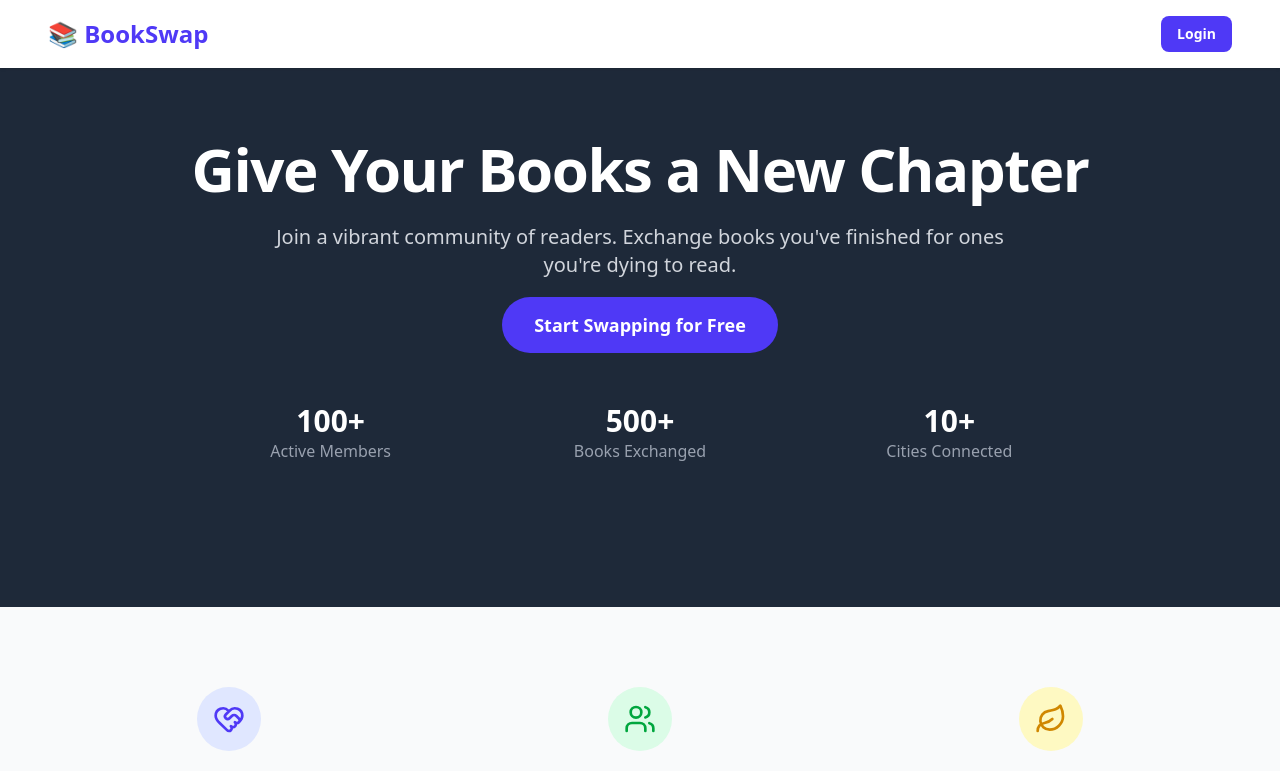
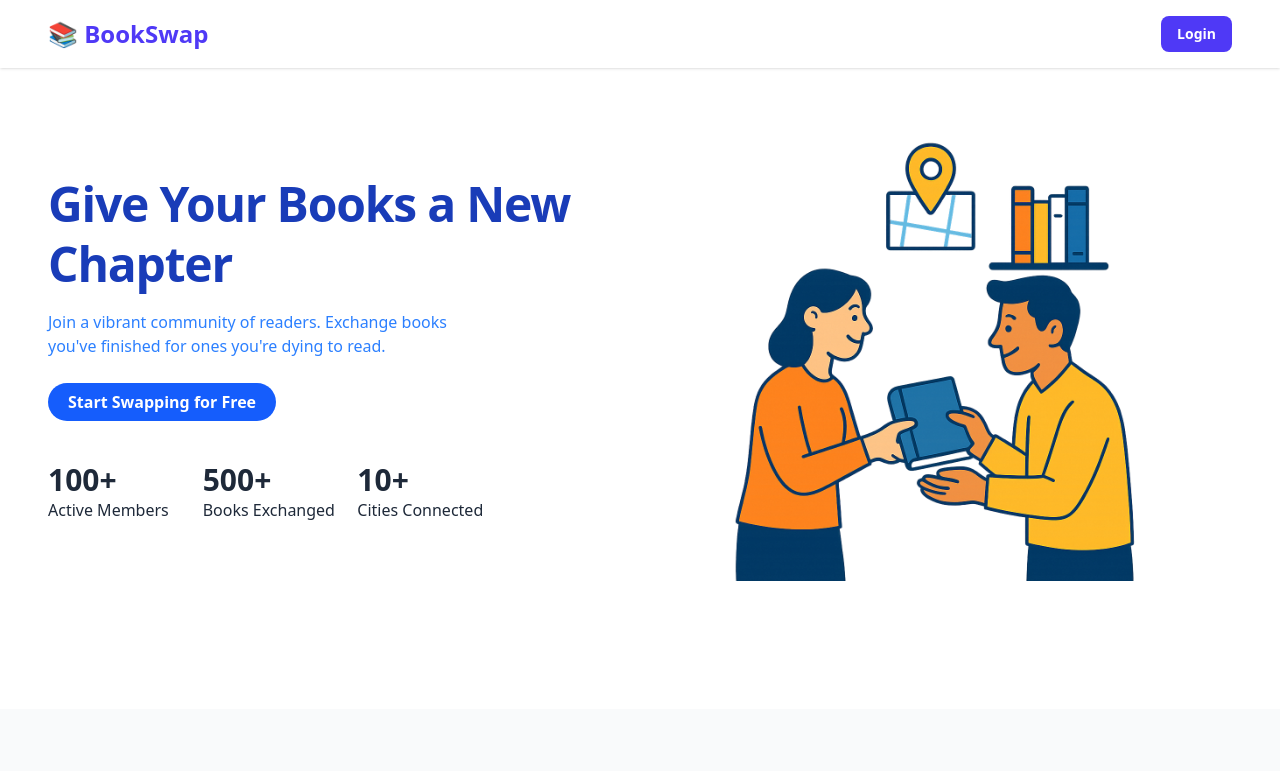
Before and after one commit to NavvAbhishek/bookswap, a React (Vite) app in the folder bookswap-frontend/: page / in a window 1280 px wide. Shown: the top 771 px of the page. Built offline with nearby package versions, Linux system fonts and the light colour scheme.

Commit message:
update hero section

```diff
--- a/bookswap-frontend/package.json
+++ b/bookswap-frontend/package.json
@@ -30,7 +30,7 @@
     "eslint-plugin-react-refresh": "^0.4.19",
     "globals": "^16.0.0",
     "postcss": "^8.5.6",
-    "tailwindcss": "^4.1.10",
+    "tailwindcss": "^4.1.11",
     "vite": "^6.3.5"
   }
 }
--- a/bookswap-frontend/src/pages/HomePage.jsx
+++ b/bookswap-frontend/src/pages/HomePage.jsx
@@ -1,5 +1,6 @@
 import React from "react";
 import { Link } from "react-router-dom";
+import heroImg from "../assets/hero.png";
 
 // Icons from lucide-react
 import {
@@ -114,39 +115,54 @@ const HomePage = () => {
   return (
     <div className="bg-white">
       {/* 1. Hero Section */}
-      <div className="relative pb-32 text-white bg-gray-800">
+      <div className="relative pb-32 text-white">
         <Navbar />
-        <div className="relative container px-6 mx-auto mt-16 text-center md:px-12">
-          <h1 className="text-4xl font-extrabold leading-tight tracking-tight text-white md:text-5xl lg:text-6xl">
+        <div className="relative container px-6 mx-auto mt-16 md:px-12">
+          <div className="flex flex-col items-center justify-between md:flex-row">
+            {/* Left: Text Content */}
+            <div className="w-full md:w-1/2 text-center md:text-left">
+              <h1 className="text-3xl font-extrabold leading-tight tracking-tight text-blue-800 md:text-4xl lg:text-5xl">
                 Give Your Books a New Chapter
               </h1>
-          <p className="max-w-3xl mx-auto mt-4 text-lg text-gray-300 md:text-xl">
-            Join a vibrant community of readers. Exchange books you've finished
-            for ones you're dying to read.
+              <p className="max-w-md mt-4 text-md text-blue-500 md:text-md">
+                Join a vibrant community of readers. Exchange books you've
+                finished for ones you're dying to read.
               </p>
               <div className="mt-8">
                 <Link
                   to="/signup"
-              className="px-8 py-4 text-lg font-bold text-white bg-indigo-600 rounded-full hover:bg-indigo-700"
+                  className="px-5 py-2 text-md font-bold text-white bg-blue-600 rounded-full hover:bg-indigo-700"
                 >
                   Start Swapping for Free
                 </Link>
               </div>
+
               {/* Quick Stats */}
-          <div className="max-w-4xl mx-auto mt-16">
-            <div className="flex flex-wrap justify-center -mx-4">
-              <div className="w-full px-4 mb-4 md:w-1/3">
+              <div className="max-w-md mt-12 text-gray-800">
+                <div className="flex flex-wrap -mx-2">
+                  <div className="w-1/3 px-2 mb-4">
                     <p className="text-3xl font-bold">100+</p>
-                <p className="text-gray-400">Active Members</p>
+                    <p className="text-gray-800">Active Members</p>
                   </div>
-              <div className="w-full px-4 mb-4 md:w-1/3">
+                  <div className="w-1/3 px-2 mb-4">
                     <p className="text-3xl font-bold">500+</p>
-                <p className="text-gray-400">Books Exchanged</p>
+                    <p className="text-gray-800">Books Exchanged</p>
                   </div>
-              <div className="w-full px-4 mb-4 md:w-1/3">
+                  <div className="w-1/3 px-2 mb-4">
                     <p className="text-3xl font-bold">10+</p>
-                <p className="text-gray-400">Cities Connected</p>
+                    <p className="text-gray-800">Cities Connected</p>
                   </div>
+                </div>
+              </div>
+            </div>
+
+            {/* Right: Hero Image */}
+            <div className="w-full mt-12 md:mt-0 md:w-1/2 flex justify-center">
+              <img
+                src={heroImg}
+                alt="Book Exchange"
+                className="w-full max-w-md rounded-lg"
+              />
             </div>
           </div>
         </div>
```
Also changed, not shown: bookswap-frontend/src/assets/hero.png (added), 1 other file (tests, documents, lock files or other folders). Lines whose indentation alone changed are shown as unchanged.
